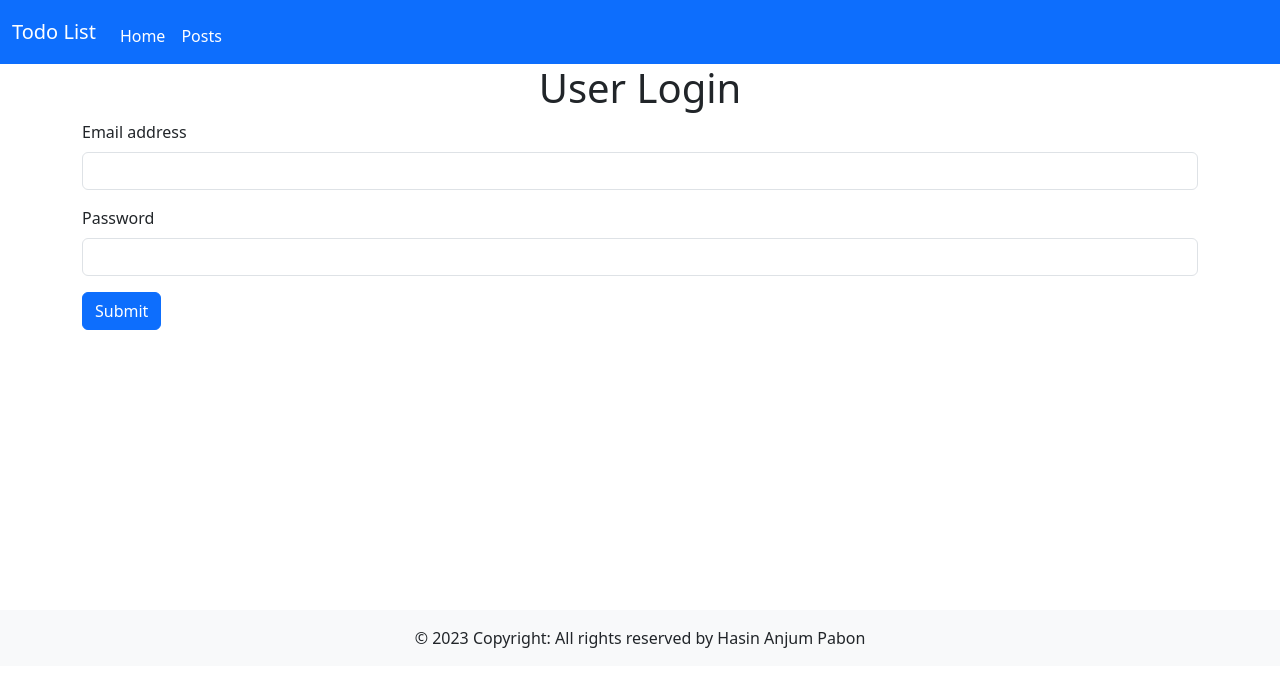
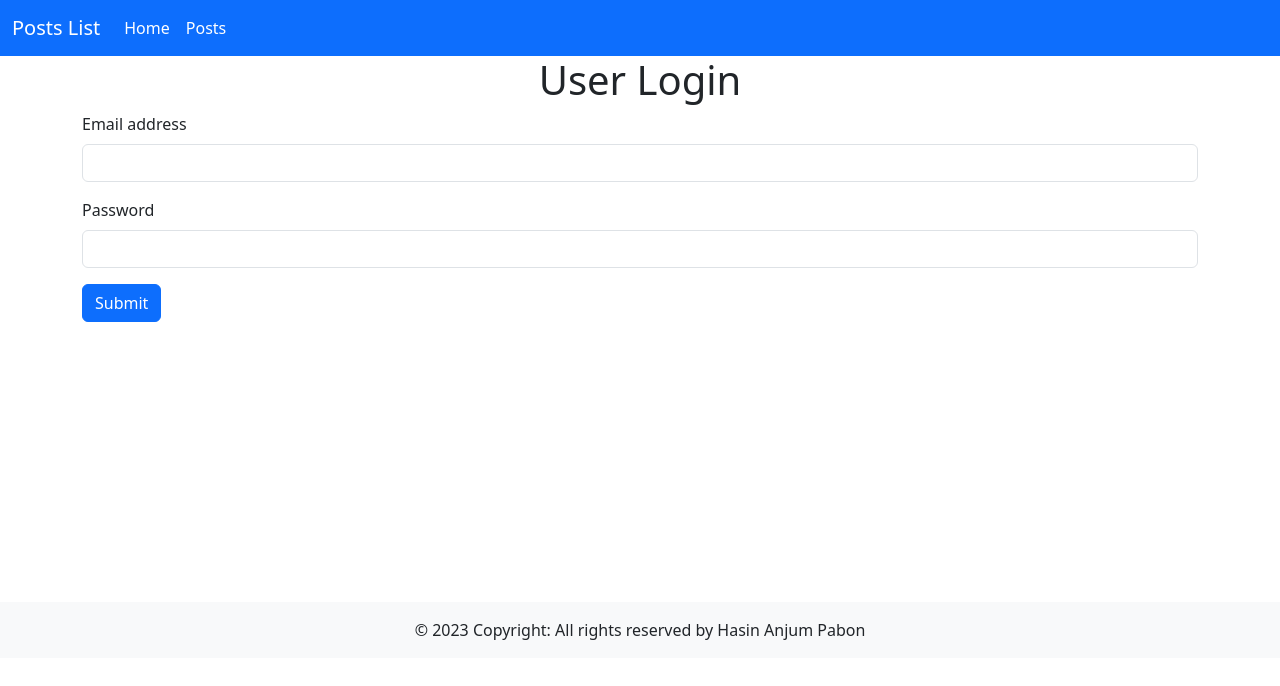
Before and after one commit to pabon97/my-users, a React (Vite) app: page / in a window 1280 px wide. Shown: the top 686 px of the page. Built offline with nearby package versions, Linux system fonts and the light colour scheme.

Commit message:
updated navbar

```diff
--- a/src/Components/Navbar.jsx
+++ b/src/Components/Navbar.jsx
@@ -18,12 +18,12 @@ const Navbar = () => {
   <div>
     <nav className="navbar navbar-expand-lg bg-primary" data-bs-primary="dark">
   <div className="container-fluid">
-    <a className="navbar-brand text-white" href="/">Todo List</a>
+    <a className="navbar-brand text-white" href="/">Posts List</a>
     <button className="navbar-toggler" type="button" data-bs-toggle="collapse" data-bs-target="#navbarNav" aria-controls="navbarNav" aria-expanded="false" aria-label="Toggle navigation">
       <span className="navbar-toggler-icon text-white-50"></span>
     </button>
     <div className="collapse navbar-collapse" id="navbarNav">
-      <ul className="navbar-nav mt-2">
+      <ul className="navbar-nav">
         <li className="nav-item">
           <a className="nav-link active text-white"  href="/">Home</a>
         </li>
@@ -38,7 +38,7 @@ const Navbar = () => {
         }
         {
           user && <div>
-            <p className='mt-2 ms-5 text-white'>{user.email}</p>
+            <p className='my-2 mx-5 text-white'>{user.email}</p>
           </div>
         }
 
```
